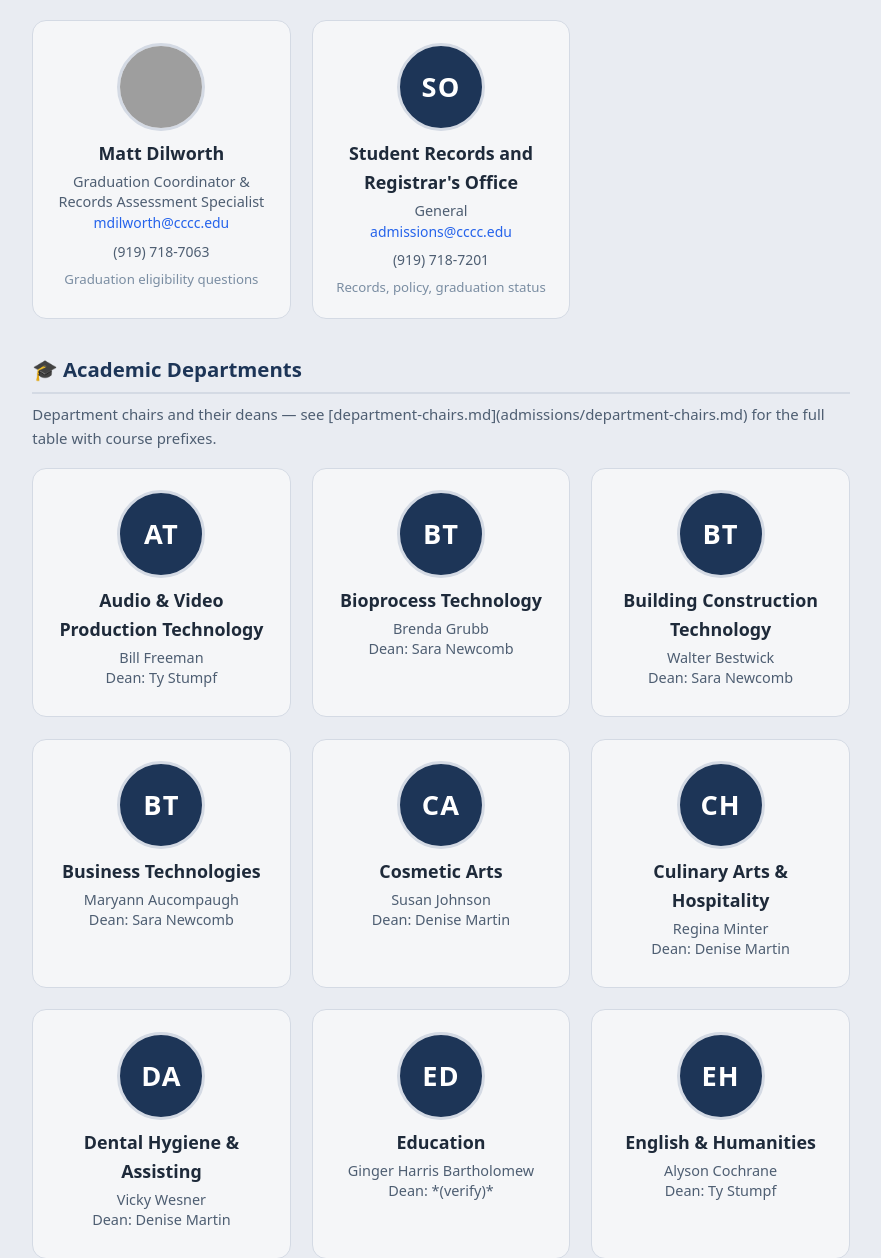
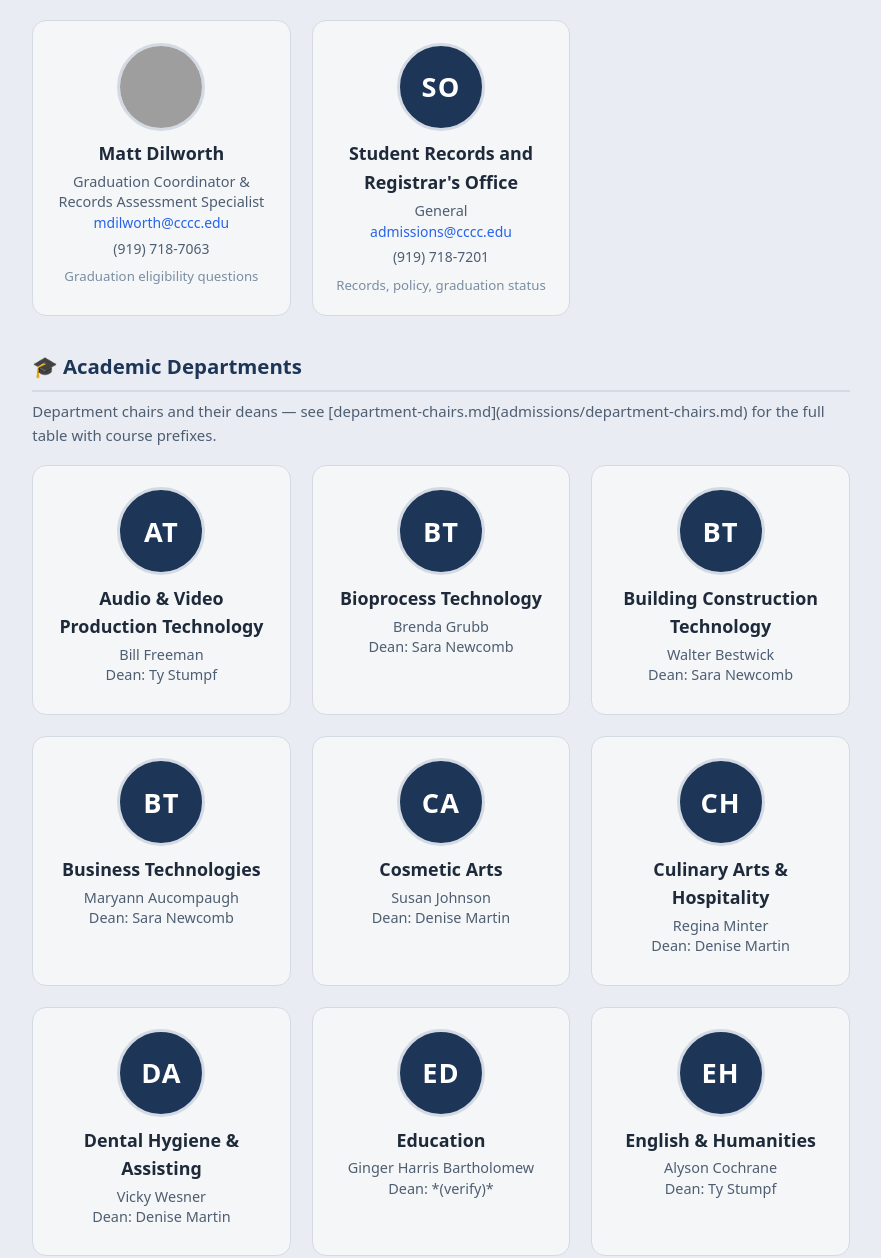
Before and after one commit to JeffreyLebowsk1/work-notes, a Flask app: page /contacts in a window 1280 px wide. Shown: the part 743-2001 px from the top of the page, without its empty margins (199-1080 px from the left). Run offline with Flask 3, Linux system fonts and the light colour scheme; some libraries are stand-ins or nearby versions; grey boxes are pictures that could not be loaded.

Commit message:
fix: dark mode text readability + consistent staff-card-meta layout
- Add dark-mode overrides for staff-group-header, contacts-section-header,
  advisor-detail-id, staff-card-tag, and advisor-dir-filter
- Switch staff-card-meta from flex-wrap row to column layout so email and
  office pin always stack consistently across cards

```diff
--- a/tools/static/css/style.css
+++ b/tools/static/css/style.css
@@ -1016,6 +1016,11 @@
 [data-theme="dark"] .notify-success { background: #142e1c; border-color: #1e6038; color: #86efac; }
 [data-theme="dark"] .notify-error { background: #332414; border-color: #8c3818; color: #fdba74; }
 [data-theme="dark"] .notify-info { background: #332e1a; border-color: #6a5a2a; color: #fde68a; }
+[data-theme="dark"] .staff-group-header { color: #8fb8da; }
+[data-theme="dark"] .contacts-section-header { color: #8fb8da; }
+[data-theme="dark"] .advisor-detail-id { color: #8fb8da; }
+[data-theme="dark"] .staff-card-tag { background: color-mix(in srgb, #8fb8da 15%, transparent); }
+[data-theme="dark"] .advisor-dir-filter { background: var(--surface); color: var(--text); border-color: var(--border); }
 
 /* Theme toggle button */
 .theme-toggle {
@@ -1232,9 +1237,9 @@
 .staff-card-meta {
   font-size: .85rem;
   display: flex;
-  flex-wrap: wrap;
-  justify-content: center;
-  gap: .35rem .6rem;
+  flex-direction: column;
+  align-items: center;
+  gap: .2rem;
   margin-bottom: .4rem;
 }
 .staff-card-meta a {
```
